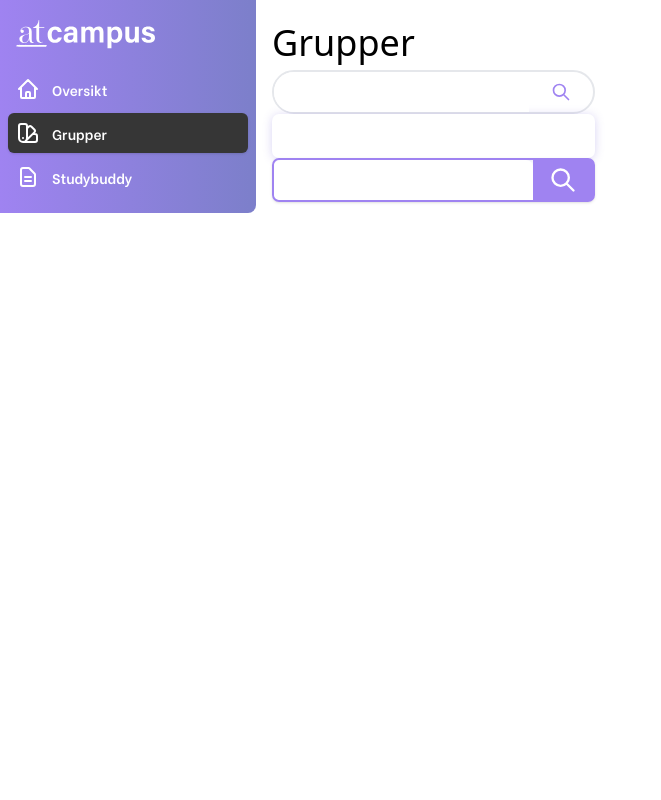
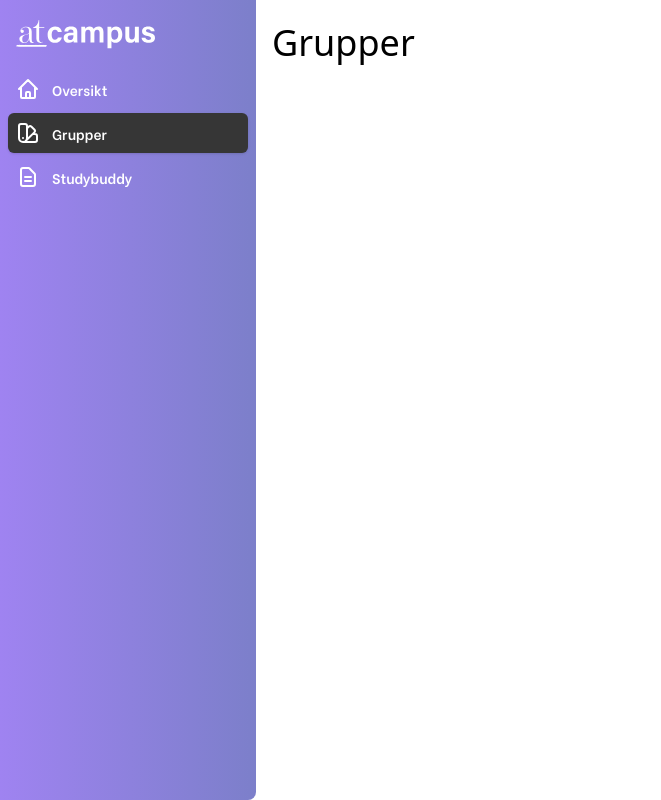
Before and after one commit to Hamza2809/Smidig-Prosjekt, a Next.js app: page /grupper in a window 1280 px wide. Shown: the whole page, without its empty margins (0-661 px from the left). Built offline with nearby package versions, Linux system fonts and the light colour scheme.

Commit message:
Sidenavbar

```diff
--- a/components/Menu.js
+++ b/components/Menu.js
@@ -34,7 +34,7 @@ export default function Menu() {
     }
 
     return (
-        <div className="sticky top-0 left-0 flex-1 flex flex-col min-h-0 bg-gradient-to-r from-gradient-left to-gradient-right lg:rounded-br-lg">
+        <div className="sticky top-0 left-0 flex-1 flex flex-col min-h-0 h-full bg-gradient-to-r from-gradient-left to-gradient-right lg:rounded-br-lg">
             <div className="flex-1 flex flex-col pt-5 pb-4 overflow-y-auto">
                 <div className="flex items-center flex-shrink-0 px-4">
                     <Image
--- a/pages/grupper.js
+++ b/pages/grupper.js
@@ -8,9 +8,6 @@ export default function GroupsPage() {
         <AppLayout title="atcampus - Grupper">
             <main className="m-4">
                 <h1 className="text-xl lg:text-2xl">Grupper</h1>
-              <RoundedSearch />
-              <TextInputField />
-              <TopSearch />
             </main>
         </AppLayout>
     );
```
